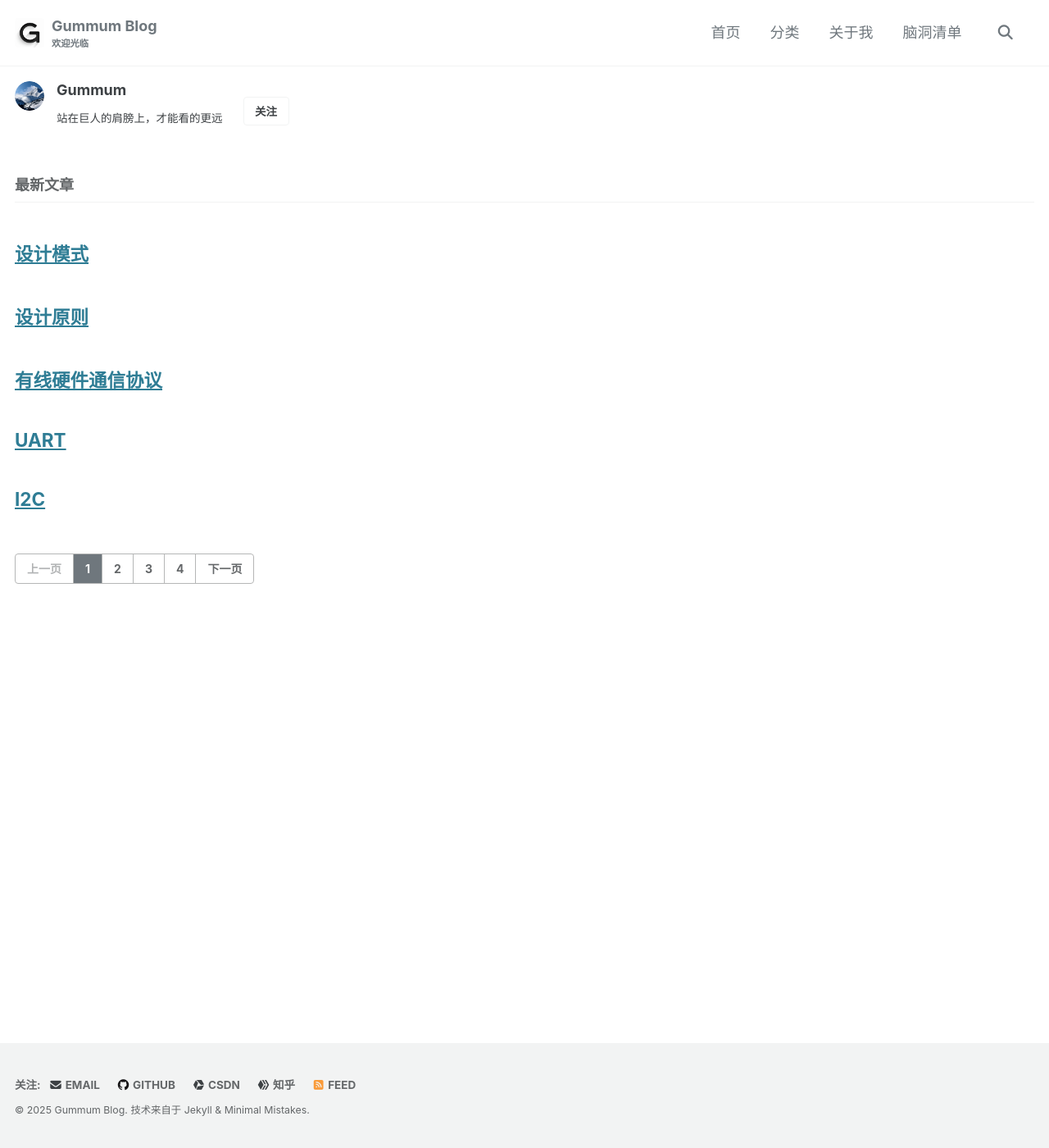
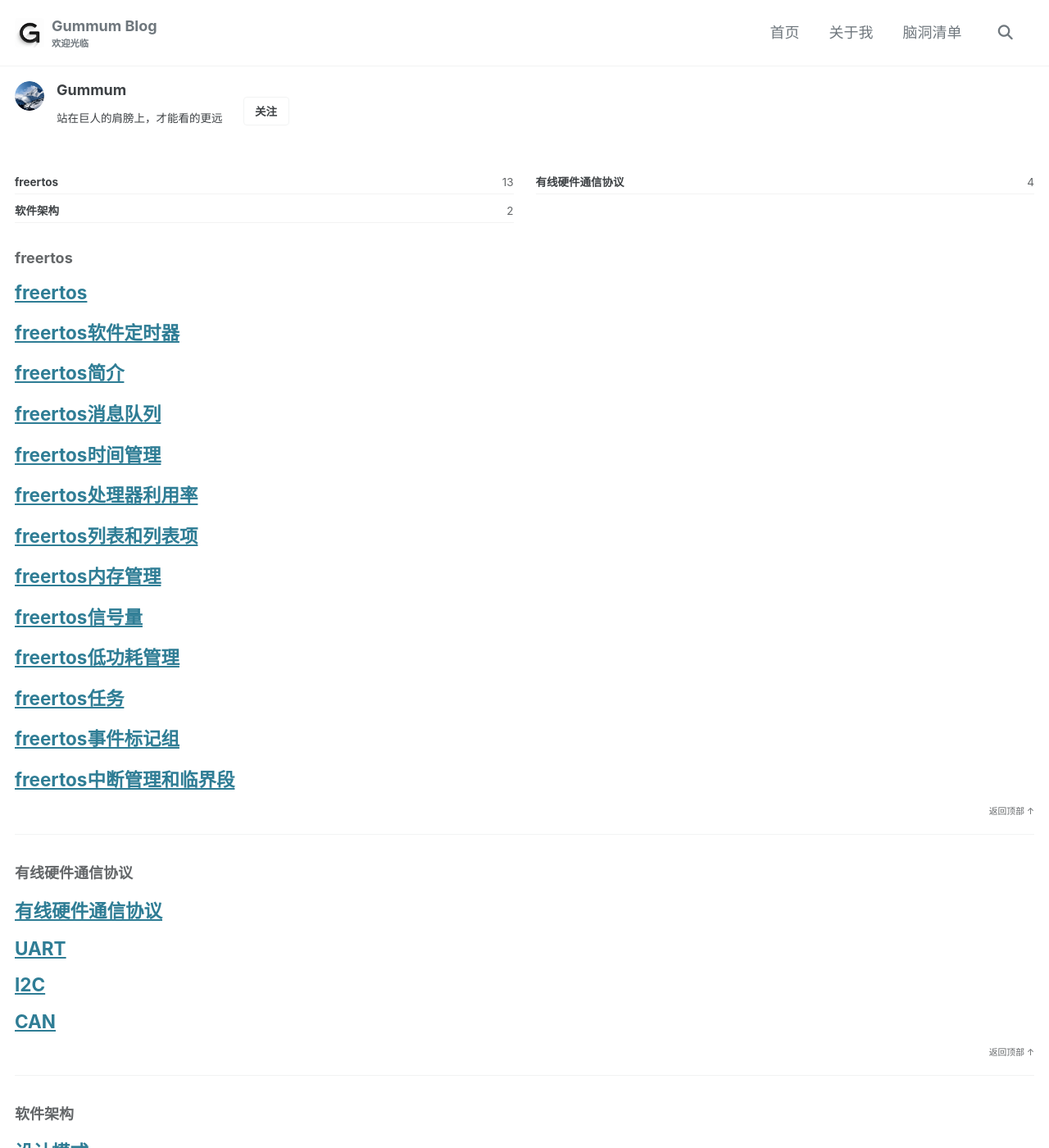
Before and after one commit to Gummum/gummum.github.io, a Jekyll site: the page built from index.html, in a window 1280 px wide and 1400 px high. Shown: the whole window at 82% size. Built offline with Jekyll 4.4.1, drawn with Linux system fonts in a browser that asks for light colours; cached includes are drawn as plain includes; the list of posts is cut into pages by our own code.

Commit message:
remove the navigation bar of category fix category 硬件通信协议 to 有线硬件通信协议

```diff
--- a/_data/navigation.yml
+++ b/_data/navigation.yml
@@ -2,8 +2,6 @@
 main:
   - title: "首页"
     url: /
-  - title: "分类"
-    url: /categories/
   - title: "关于我"
     url: /about/
   - title: "脑洞清单"
--- a/_posts/can.md
+++ b/_posts/can.md
@@ -1,7 +1,7 @@
 ---
 title: "CAN"
 categories:
-  - 硬件通信协议
+  - 有线硬件通信协议
 ---
 
 ## 透查本质
--- a/_posts/i2c.md
+++ b/_posts/i2c.md
@@ -1,7 +1,7 @@
 ---
 title: "I2C"
 categories:
-  - 硬件通信协议
+  - 有线硬件通信协议
 ---
 
 ## 协议
--- a/_posts/uart.md
+++ b/_posts/uart.md
@@ -1,7 +1,7 @@
 ---
 title: "UART"
 categories:
-  - 硬件通信协议
+  - 有线硬件通信协议
 ---
 
 ## 透查本质
--- a/index.html
+++ b/index.html
@@ -1,4 +1,4 @@
 ---
-layout: home
+layout: categories
 author_profile: true
 ---
```
